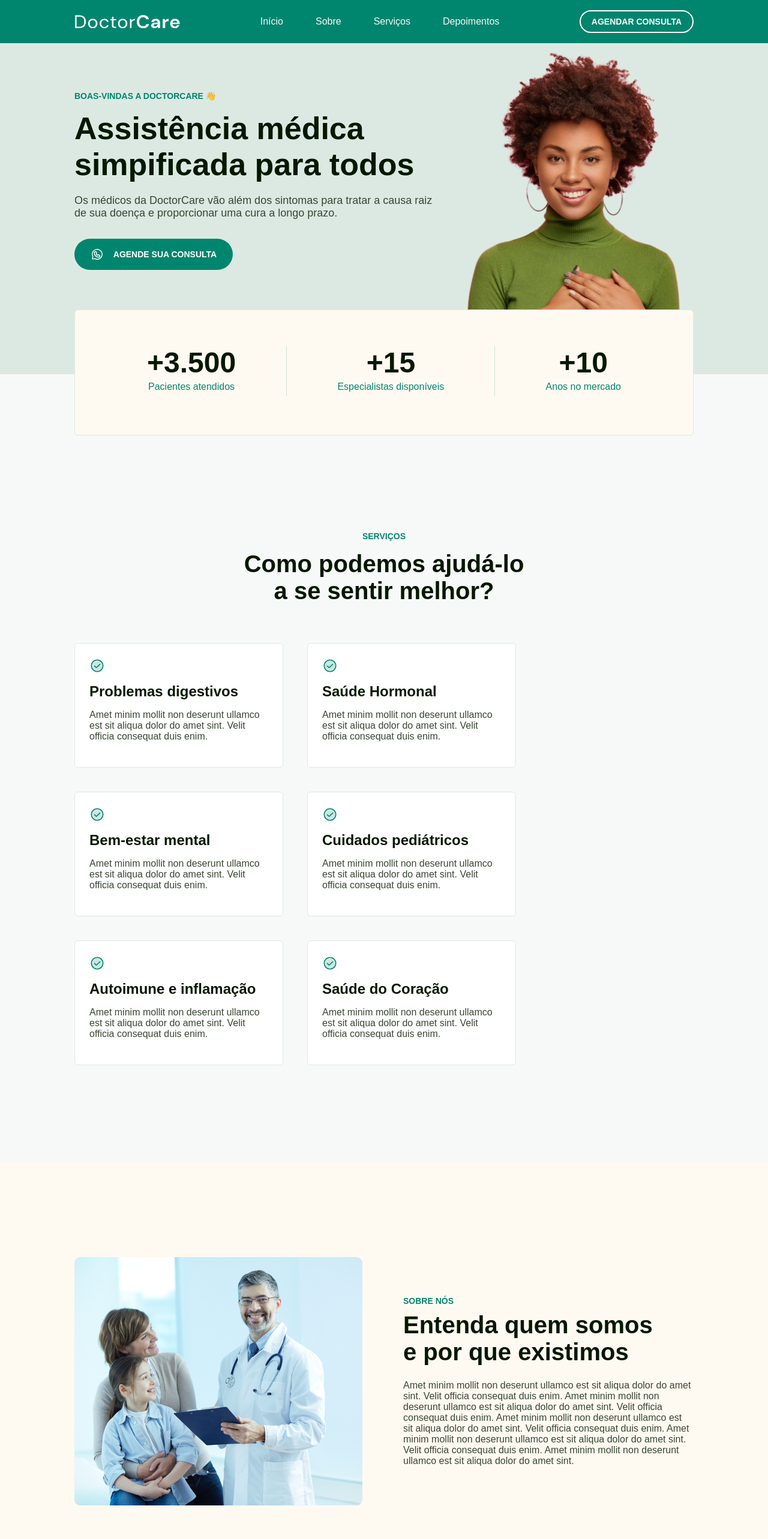
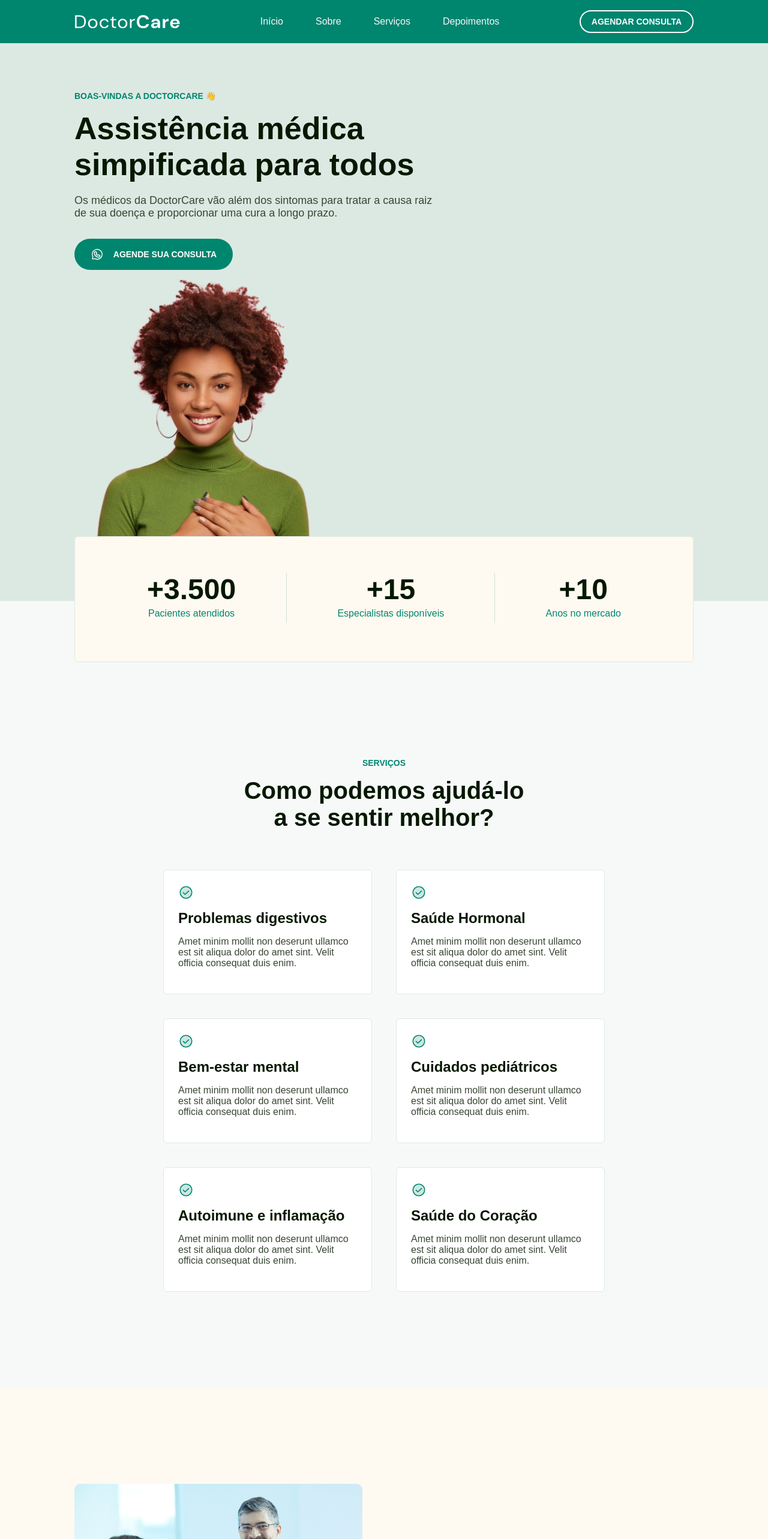
Before and after one commit to gabrieldouurado/doctor-care, a React (Vite) app: page / in a window 1280 px wide. Shown: the top 2566 px of the page at 60% size. Built offline with nearby package versions, Linux system fonts and the light colour scheme.

Commit message:
Fix wraps

```diff
--- a/src/pages/Home/styles.ts
+++ b/src/pages/Home/styles.ts
@@ -14,6 +14,8 @@ export const PresentationSection = styled.div`
     margin-top: 0.75rem;
     height: 33.75rem;
   }
+
+  flex-wrap: wrap;
 `
 
 export const TextPresentation = styled.div`
@@ -84,6 +86,8 @@ export const DashboardInformation = styled.div`
   background: ${(props) => props.theme['brand-beige']};
   border-radius: 6px;
   border: 1px solid ${(props) => props.theme['brand-green-light']};
+
+  flex-wrap: wrap;
 `
 export const InformationComponent = styled.div`
   display: flex;
@@ -130,6 +134,7 @@ export const ServiceTitles = styled.div`
 
 export const CardsDiv = styled.div`
   display: flex;
+  justify-content: center;
   gap: 2.5rem;
   flex-wrap: wrap;
 `
@@ -163,6 +168,7 @@ export const AboutSection = styled.div`
   gap: 4.25rem;
   padding: 10rem 7.75rem;
   background: ${(props) => props.theme['brand-beige']};
+  flex-wrap: wrap;
 `
 
 export const AboutInformations = styled.div`
@@ -194,6 +200,7 @@ export const ContactSection = styled.div`
   gap: 4.25rem;
   padding: 10rem 7.75rem;
   background: ${(props) => props.theme.white};
+  flex-wrap: wrap;
 `
 export const ContactInfos = styled.div`
   max-width: 25.25rem;
```
